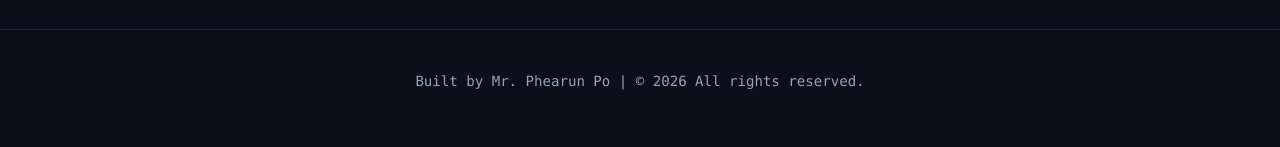
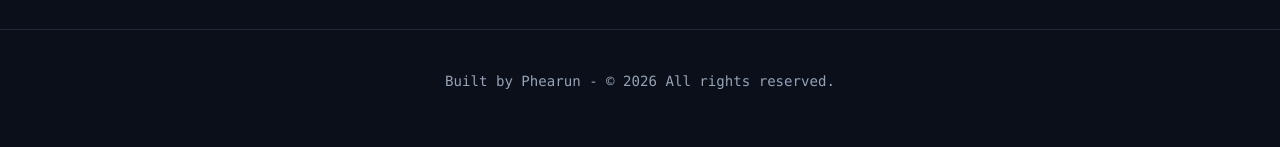
Before and after one commit to therealphearunpo/My-portfolio, a React (Vite) app: page / in a window 1280 px wide. Shown: the part 3665-3812 px from the top of the page. Built offline with nearby package versions, Linux system fonts and the light colour scheme.

Commit message:
Update Footer.jsx

```diff
--- a/src/components/Footer.jsx
+++ b/src/components/Footer.jsx
@@ -2,7 +2,7 @@ function Footer() {
   return (
     <footer className="footer">
       <div className="container">
-        <p>Built by Mr. Phearun Po | &copy; {new Date().getFullYear()} All rights reserved.</p>
+        <p>Built by Phearun - &copy; {new Date().getFullYear()} All rights reserved.</p>
       </div>
     </footer>
   )
```
